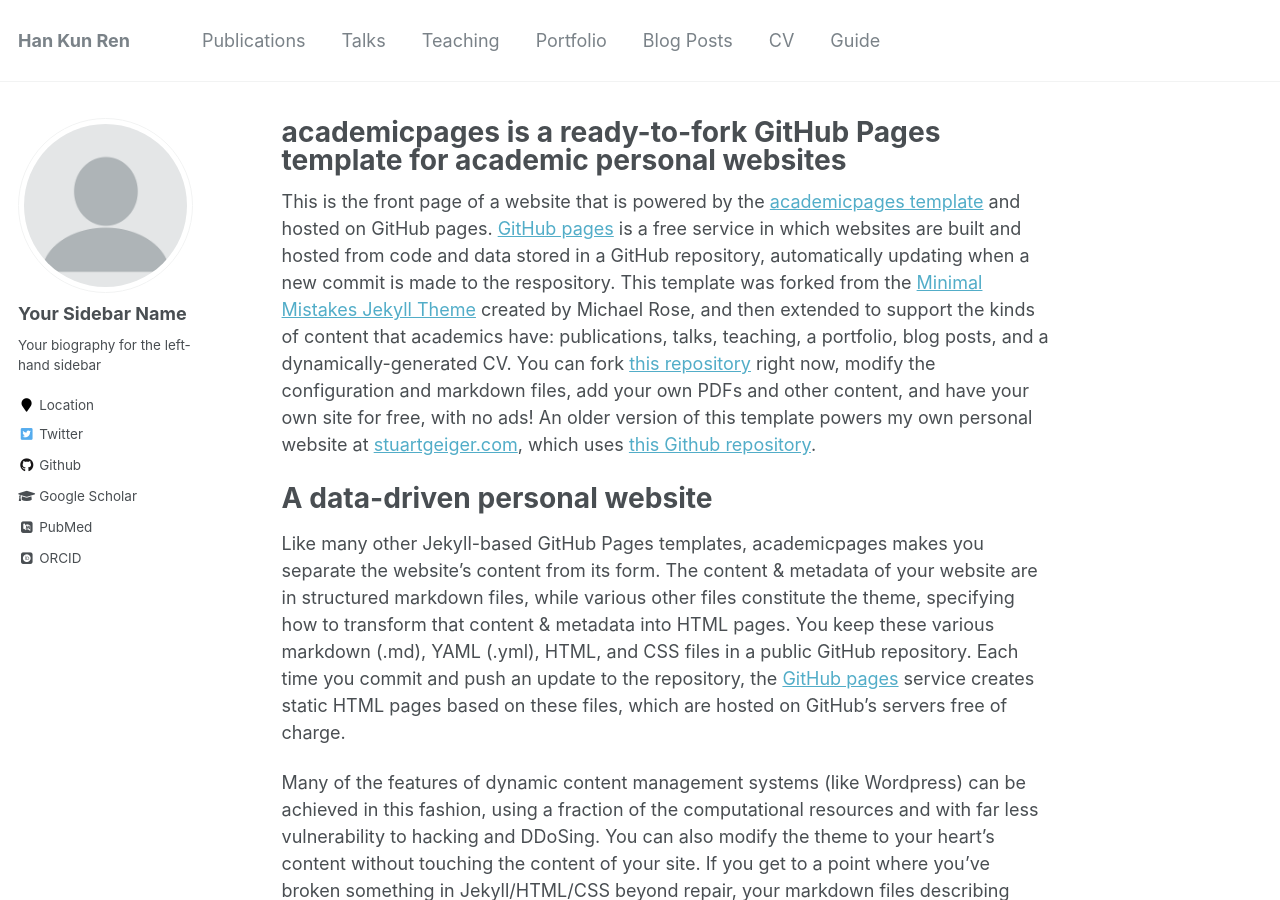
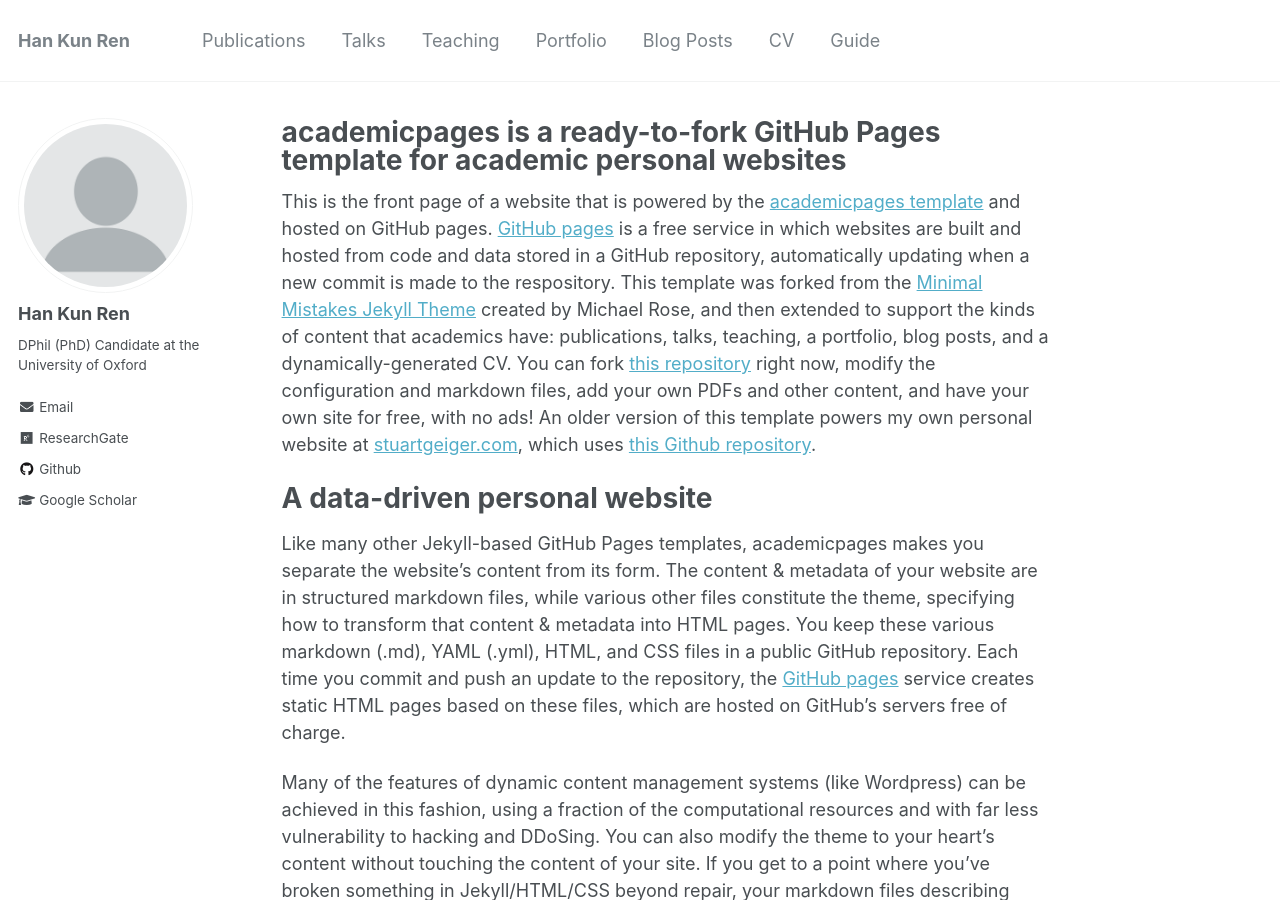
Before and after one commit to hankunren/academicpages, a Jekyll site: the page built from _pages/about.md, in a window 1280 px wide and 900 px high. Built offline with Jekyll 4.4.1, drawn with Linux system fonts in a browser that asks for light colours; some web fonts are replaced.

Commit message:
Update _config.yml

```diff
--- a/_config.yml
+++ b/_config.yml
@@ -80,15 +80,15 @@ analytics:
 
 # Site Author
 author:
-  name             : "Your Sidebar Name"
+  name             : "Han Kun Ren"
   avatar           : "profile.png"
-  bio              : "Your biography for the left-hand sidebar"
-  location         : "Location"
+  bio              : "DPhil (PhD) Candidate at the University of Oxford"
+  location         :
   employer         :
-  pubmed           : "https://www.ncbi.nlm.nih.gov/pubmed/?term=john+snow"
+  pubmed           :
   googlescholar    : "http://yourfullgooglescholarurl.com"
-  email            :
-  researchgate     :  # example: "https://www.researchgate.net/profile/yourprofile"
+  email            : "han.ren@eng.ox.ac.uk"
+  researchgate     : "https://scholar.google.ca/citations?user=C7wIKb8AAAAJ&hl=en"
   uri              :
   bitbucket        :
   codepen          :
@@ -96,20 +96,20 @@ author:
   flickr           :
   facebook         :
   foursquare       :
-  github           : "academicpages"
+  github           : "hankunren"
   google_plus      :
   keybase          :
   instagram        :
-  impactstory      : #"https://profiles.impactstory.org/u/xxxx-xxxx-xxxx-xxxx"
+  impactstory      :
   lastfm           :
   linkedin         :
-  orcid            : "http://orcid.org/yourorcidurl"
+  orcid            :
   pinterest        :
   soundcloud       :
-  stackoverflow    : # http://stackoverflow.com/users/123456/username
+  stackoverflow    :
   steam            :
   tumblr           :
-  twitter          : "replacethistwitterhandle"
+  twitter          :
   vine             :
   weibo            :
   xing             :
```
